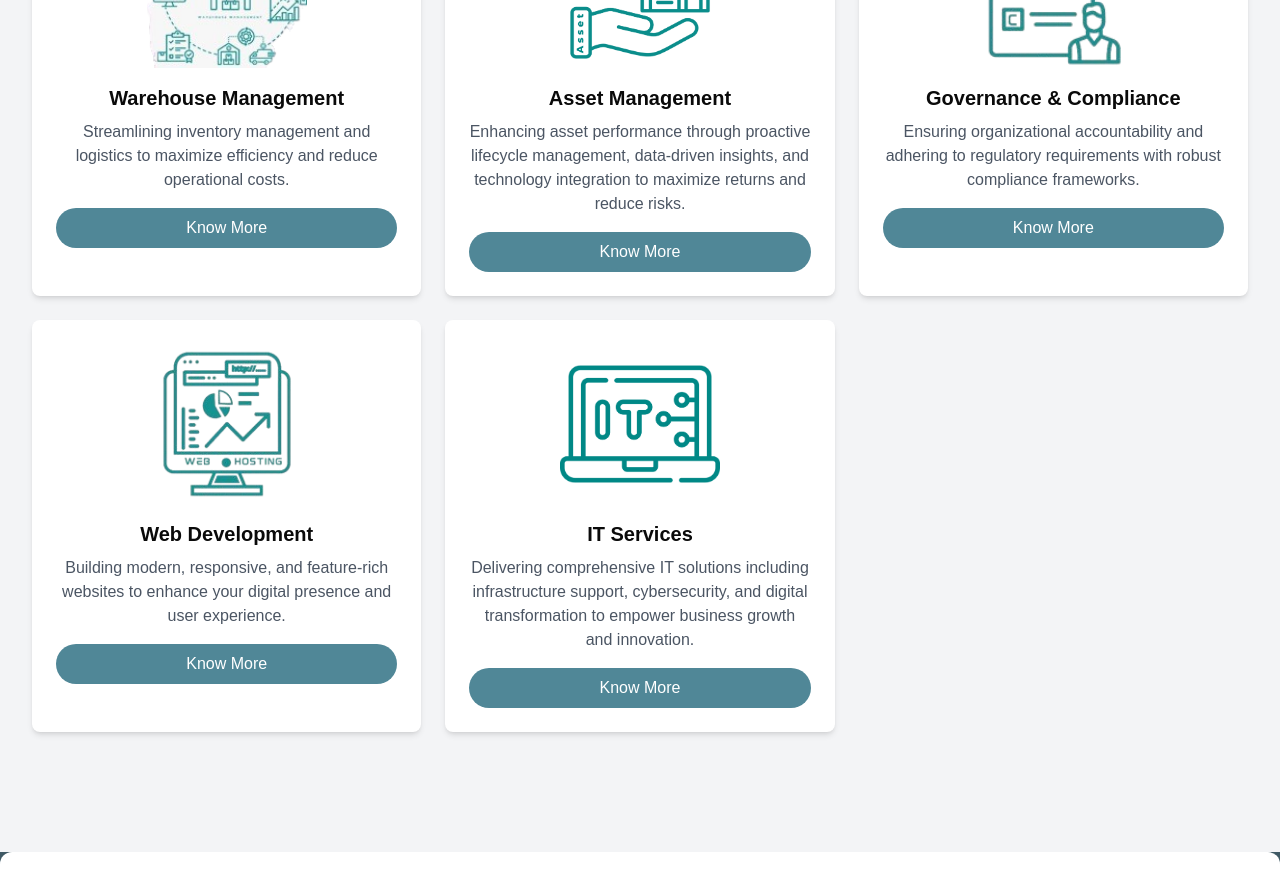
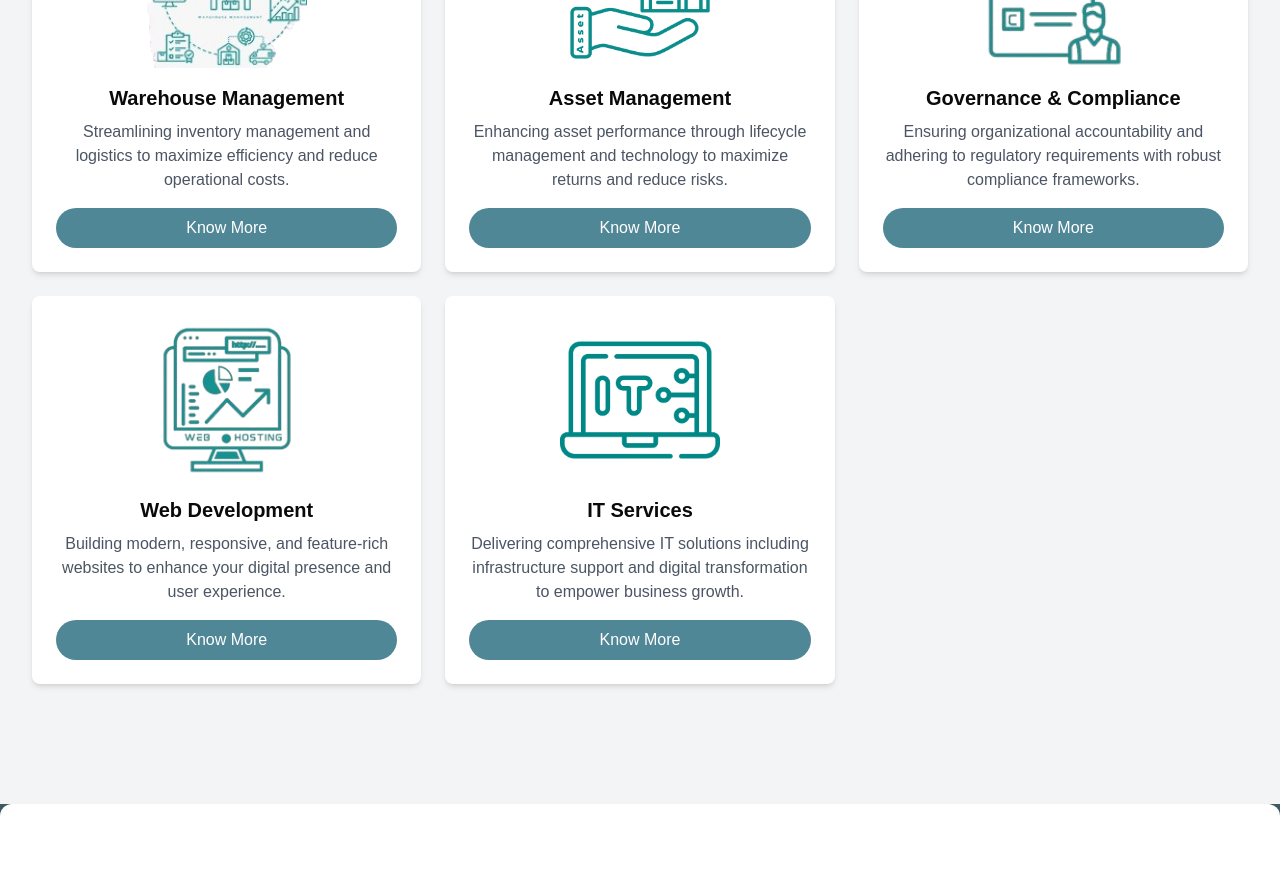
Before and after one commit to AbdulMuneebSyed/cacpa, a Next.js app: page / in a window 1280 px wide. Shown: the part 3000-3870 px from the top of the page. Built offline with nearby package versions, Linux system fonts and the light colour scheme.

Commit message:
ui fixs -

```diff
--- a/components/LandServices.tsx
+++ b/components/LandServices.tsx
@@ -43,7 +43,7 @@ const services = [
   {
     name: "Asset Management",
     description:
-      "Enhancing asset performance through proactive lifecycle management, data-driven insights, and technology integration to maximize returns and reduce risks.",
+      "Enhancing asset performance through lifecycle management and technology to maximize returns and reduce risks.",
     route: "/services/am",
     image: am,
   },
@@ -64,7 +64,7 @@ const services = [
   {
     name: "IT Services",
     description:
-      "Delivering comprehensive IT solutions including infrastructure support, cybersecurity, and digital transformation to empower business growth and innovation.",
+      "Delivering comprehensive IT solutions including infrastructure support and digital transformation to empower business growth.",
     route: "/services/its",
     image: it,
   },
```
